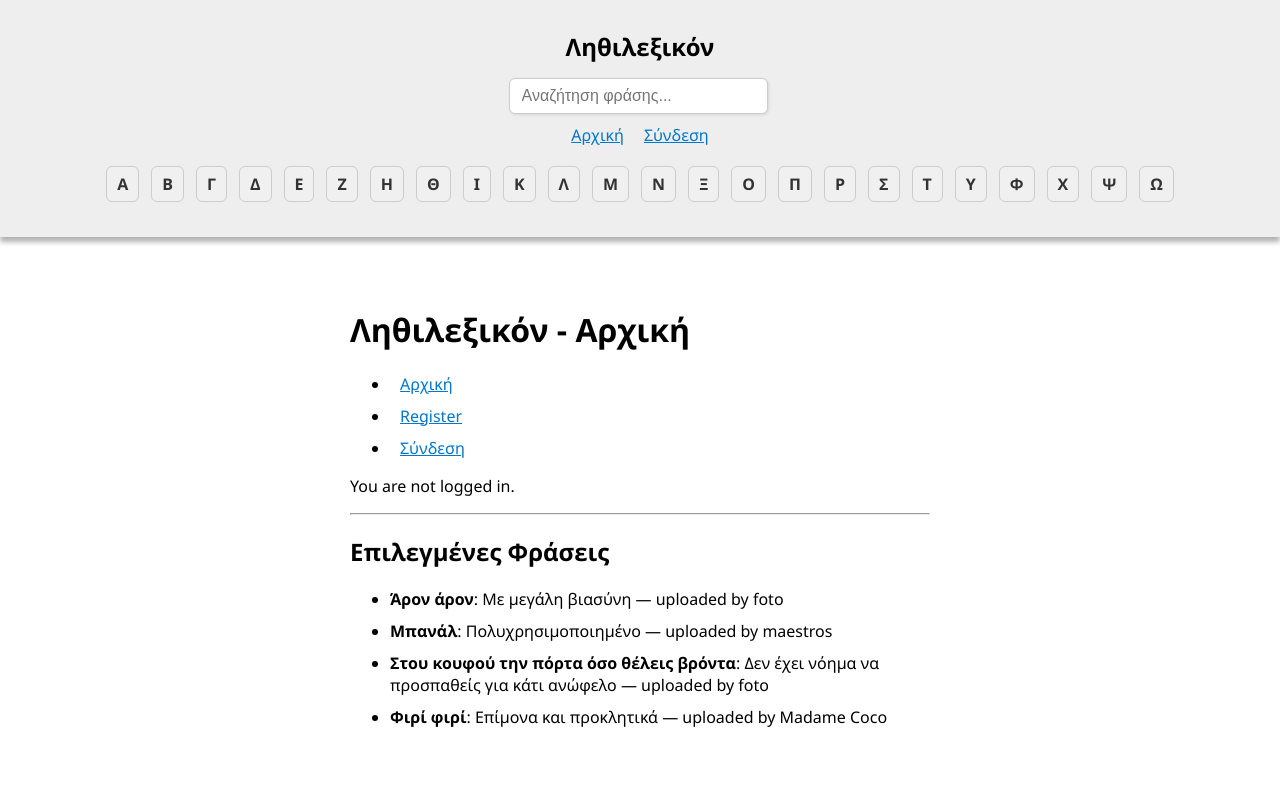
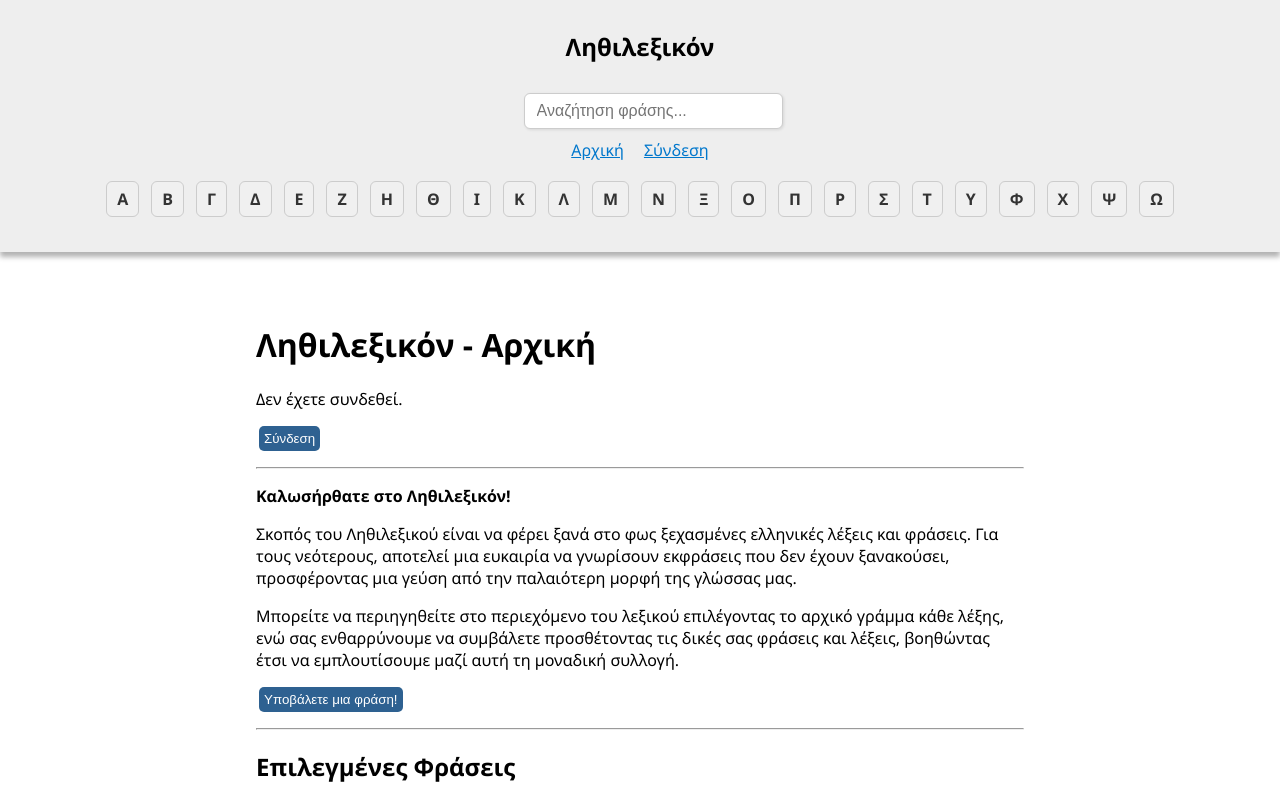
Before and after one commit to foto1864/lithilexicon, a React (Create React App) app: page / in a window 1280 px wide. Shown: the top 800 px of the page. Built offline with nearby package versions, Linux system fonts and the light colour scheme; no server answers.

Commit message:
added text + modified css

```diff
--- a/src/app/Home.js
+++ b/src/app/Home.js
@@ -1,5 +1,5 @@
 import React from 'react';
-import { Link, useNavigate } from 'react-router-dom';
+import { useNavigate } from 'react-router-dom';
 import { signOut } from 'firebase/auth';
 
 // Imports
@@ -8,7 +8,7 @@ import { useUser } from '../user/UserContext';
 import '..//styles/Home.css';
 
 export default function Home() {
-  const { user, role, loading } = useUser();
+  const { user, role, loading , username } = useUser();
   const navigate = useNavigate();
 
   // Εδώ βάζεις τις χειροκίνητες "επιλεγμένες" φράσεις
@@ -39,30 +39,39 @@ export default function Home() {
     <div>
       <h1>Ληθιλεξικόν - Αρχική</h1>
 
+      {loading ? (
+        <p>Loading user...</p>
+      ) : user ? (
+        <p>Καλωσήρθες, <strong>{username}</strong> — Ρόλος: <strong>{role}</strong></p>
+      ) : (
+        <p>Δεν έχετε συνδεθεί.</p>
+      )}
+
       <nav>
-        <ul>
-          <li><Link to="/">Αρχική</Link></li>
-          {!user && <li><Link to="/register">Register</Link></li>}
-          {!user && <li><Link to="/login">Σύνδεση</Link></li>}
-          {user && <li><Link to="/submit">Υποβολή Φράσης</Link></li>}
-          {user && role === 'admin' && <li><Link to="/admin">Admin Dashboard</Link></li>}
-          {user && role === 'subscriber' && <li><Link to="/profile">Προφίλ</Link></li>}
+        <ul style={{listStyle: 'none', padding: 0}}>
           {user && <li><button onClick={() => { signOut(auth).then(() => navigate('/')); }}>Αποσύνδεση</button></li>}
+          {!user && <li><button onClick={ () => navigate('/login')}>Σύνδεση</button></li>}
         </ul>
       </nav>
 
-      {loading ? (
-        <p>Loading user...</p>
-      ) : user ? (
-        <p>Welcome <strong>{user.email}</strong> — Role: <strong>{role}</strong></p>
-      ) : (
-        <p>You are not logged in.</p>
-      )}
+      <hr />
+
+      <div>
+        <p><strong>Καλωσήρθατε στο Ληθιλεξικόν!</strong></p>
+        <p>Σκοπός του Ληθιλεξικού είναι να φέρει ξανά στο φως ξεχασμένες ελληνικές λέξεις και φράσεις.
+          Για τους νεότερους, αποτελεί μια ευκαιρία να γνωρίσουν εκφράσεις που δεν έχουν ξανακούσει,
+          προσφέροντας μια γεύση από την παλαιότερη μορφή της γλώσσας μας.
+        </p>
+        <p>Μπορείτε να περιηγηθείτε στο περιεχόμενο του λεξικού επιλέγοντας το αρχικό γράμμα κάθε λέξης,
+          ενώ σας ενθαρρύνουμε να συμβάλετε προσθέτοντας τις δικές σας φράσεις και λέξεις, βοηθώντας έτσι
+          να εμπλουτίσουμε μαζί αυτή τη μοναδική συλλογή.
+        </p>
+        <p>
+          <button onClick={ () => navigate('/submit')}>Υποβάλετε μια φράση!</button>
+        </p>
+      </div>
 
       <hr />
-
-      <div className='align-nav'>
-      </div>
 
       <h2>Επιλεγμένες Φράσεις</h2>
       <ul>
--- a/src/styles/Layout.css
+++ b/src/styles/Layout.css
@@ -6,10 +6,8 @@
 
 .layout-container main {
   flex: 1;
-  padding-left: 350px;
-  padding-right: 350px;
-  padding-top: 50px;
-  padding-bottom: 100px;
+  width: 60%;
+  margin: 50px auto 100px auto; /* top, horizontal auto, bottom */
 }
 
 .layout-container footer {
@@ -61,21 +59,18 @@ nav a {
   background-color: #ddd;
 }
 
-
 /* Tablet */
 @media (max-width: 1024px) {
   .layout-container main {
-    padding-left: 100px;
-    padding-right: 100px;
+    width: 80%;
   }
 }
 
 /* Smartphones */
 @media (max-width: 768px) {
   .layout-container main {
-    padding-left: 20px;
-    padding-right: 20px;
-    padding-top: 30px;
+    width: 90%;
+    margin-top: 30px;
   }
 
   .custom-header {
--- a/src/styles/SearchBar.css
+++ b/src/styles/SearchBar.css
@@ -1,7 +1,7 @@
 .search-bar {
-  margin-left: -30px;
+  /* margin-left: -30px; */
   margin-bottom: 10px;
-  margin-top: -5px;
+  margin-top: 10px;
   text-align: center;
 }
 
@@ -20,3 +20,9 @@
   border-color: #777;
   outline: none;
 }
+/*
+@media (max-width: 768px) {
+  .search-bar {
+    margin-top: 10px;
+  }
+} */
--- a/src/user/Profile.js
+++ b/src/user/Profile.js
@@ -54,30 +54,30 @@ export default function Profile() {
 
   return (
     <div>
-      <h2>My Profile</h2>
+      <h2>Το προφίλ μου</h2>
       <p><strong>Email:</strong> {user.email}</p>
-      <p><strong>Role:</strong> {role}</p>
-      <p><strong>Username:</strong> {username}</p>
+      <p><strong>Ρόλος:</strong> {role}</p>
+      <p><strong>Όνομα χρήστη:</strong> {username}</p>
 
 
       <hr />
-      <h3>My Uploaded Phrases</h3>
+      <h3>Φράσεις που έχω ανεβάσει</h3>
       {entries.length === 0 ? (
-        <p>You haven’t uploaded any phrases yet.</p>
+        <div><p>Δεν έχετε ανεβάσει καμία φράση ακόμα.</p>
+        <p><button onClick={ () => navigate('/submit')}>Ανεβάστε τώρα μια!</button></p></div>
       ) : (
         <ul>
           {entries.map(entry => (
             <li key={entry.id}>
-              <strong>{entry.phrase}</strong>: {entry.meaning} ({entry.approved ? 'Approved' : 'Pending'})
+              <strong>{entry.phrase}</strong>: {entry.meaning} ({entry.approved ? 'Εγκρίθηκε' : 'Υπό εξέταση'})
             </li>
           ))}
         </ul>
       )}
 
       <hr />
-      <h3>Delete My Account</h3>
       {!showConfirm ? (
-        <button onClick={() => setShowConfirm(true)}>Delete My Account</button>
+        <button onClick={() => setShowConfirm(true)}>Διαγραφή λογαριασμού</button>
       ) : (
         <div>
           <p>This will permanently delete your account and phrases. Are you sure?</p>
```
